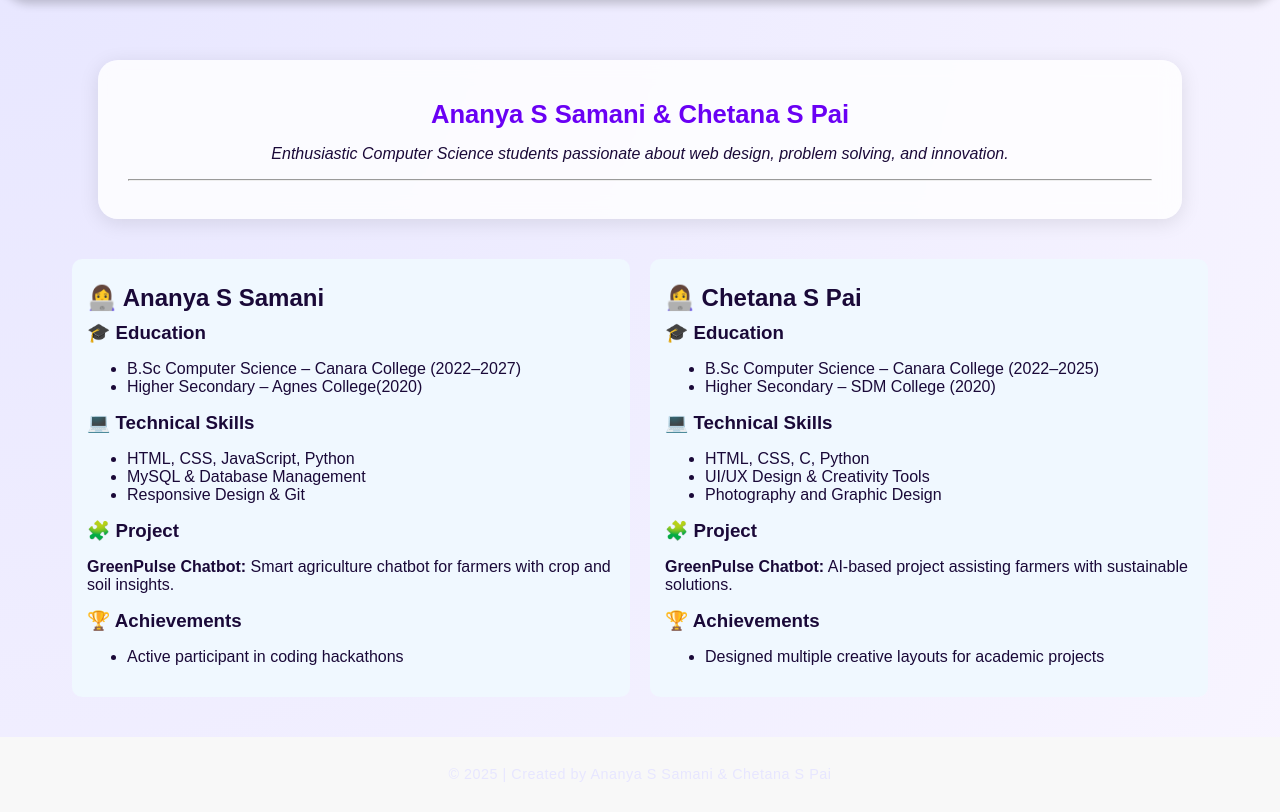
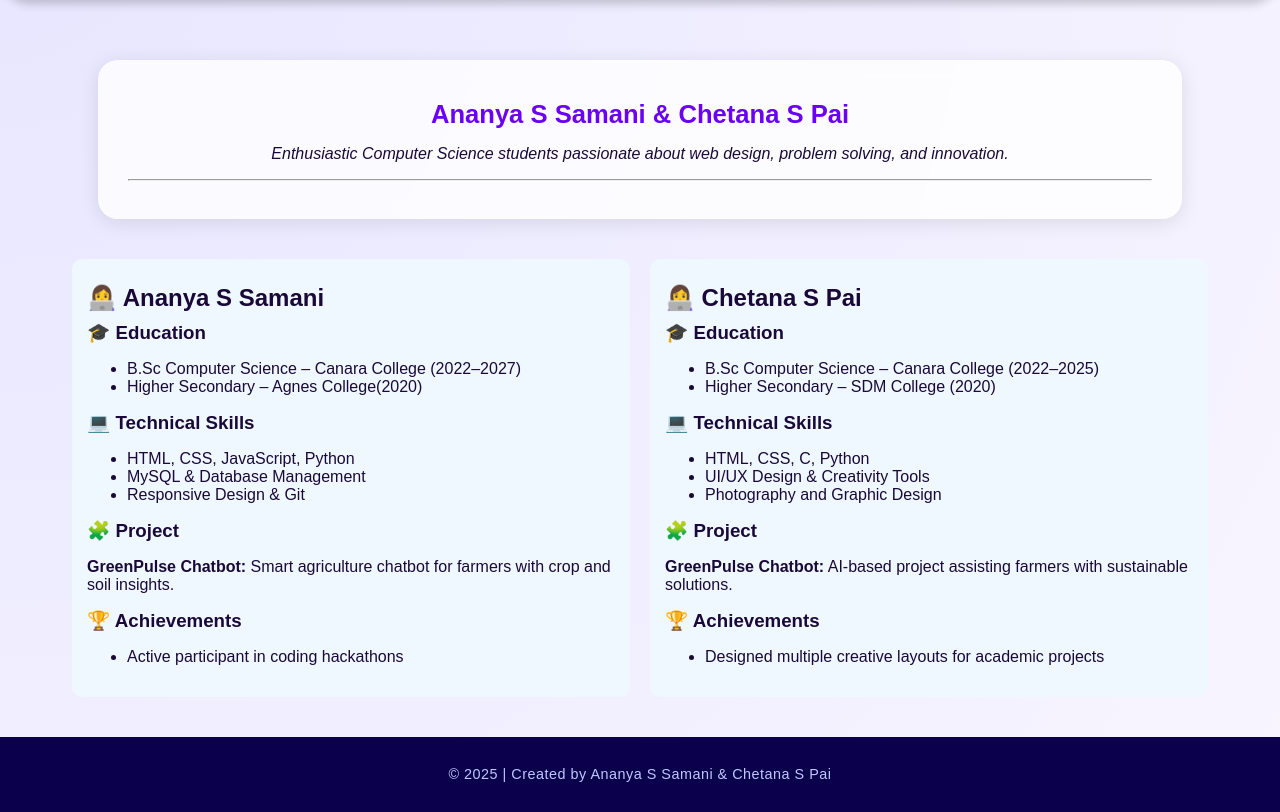
Before and after one commit to ananyasamani7-lang/resume-website, a plain HTML site: page resume.html in a window 1280 px wide. Shown: the part 101-913 px from the top of the page. Drawn offline with Linux system fonts and the light colour scheme.

Commit message:
Update footer background color and text color

```diff
--- a/resume.html
+++ b/resume.html
@@ -65,11 +65,12 @@
     }
 
     footer {
-      text-align: center;
-      padding: 15px;
-      background-color: #f8f8f8;
-      margin-top: 20px;
-    }
+    text-align: center;
+    padding: 15px;
+    background-color: #0b004b;
+    color: #bfc7ff;
+    margin-top: 20px;
+}
   </style>
 </head>
 <body>
```
